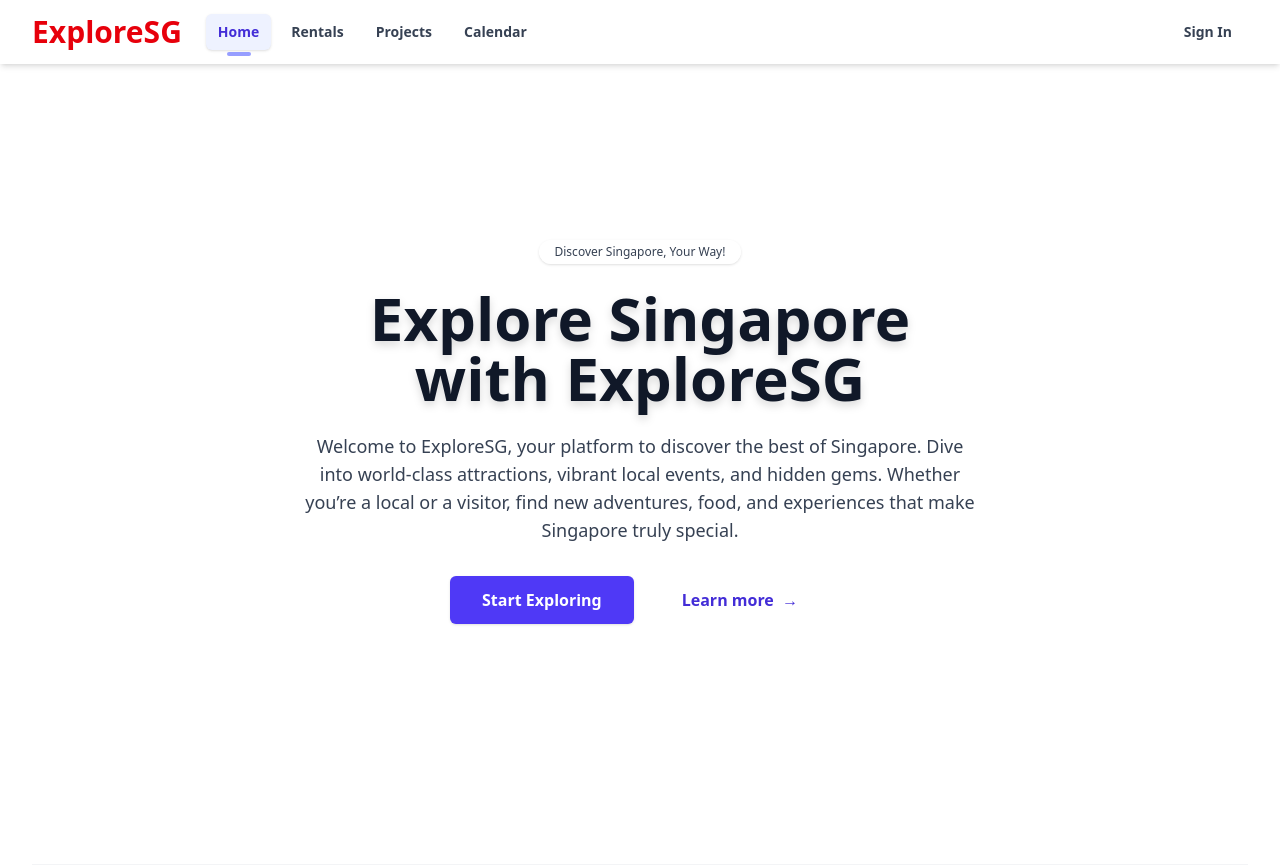
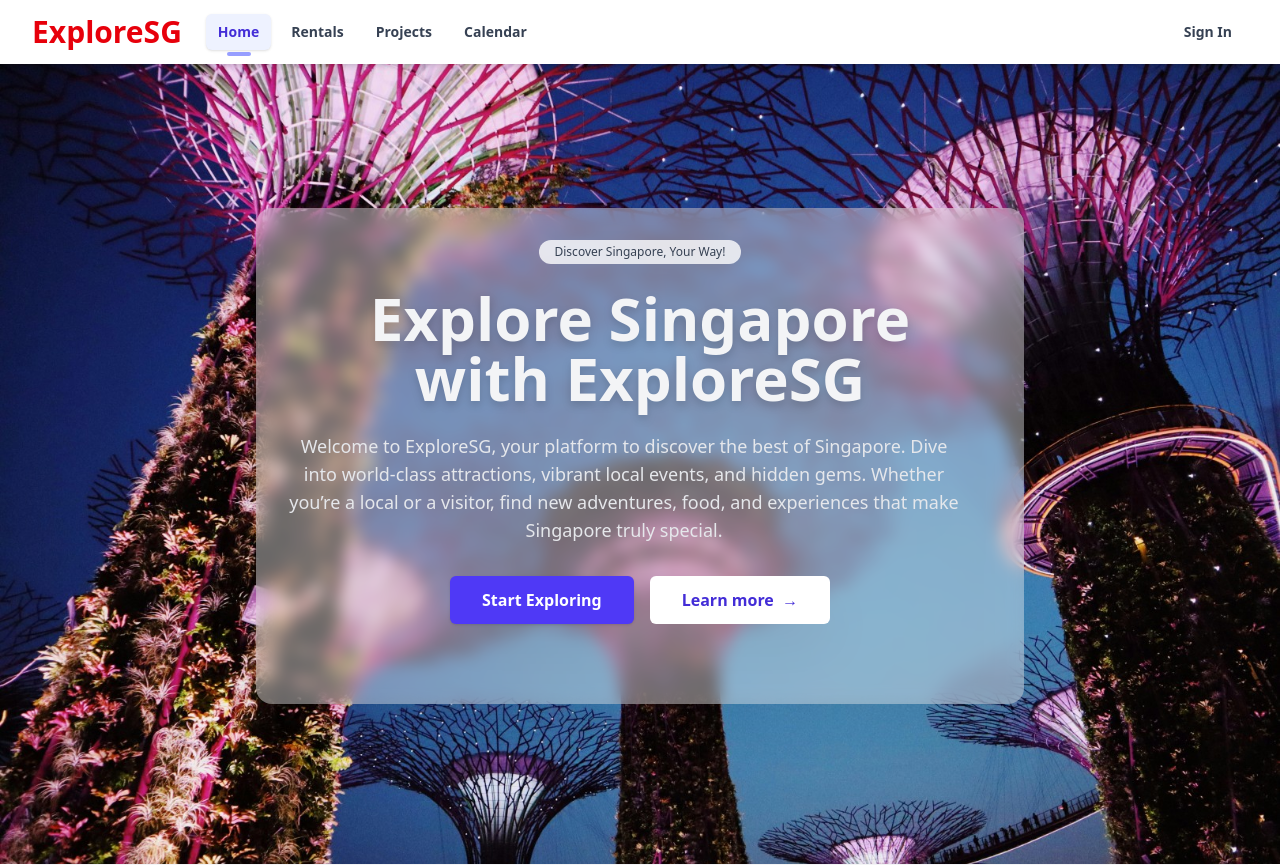
Before and after one commit to XploreSG/exploresg-frontend-service, a React (Vite) app: page / in a window 1280 px wide. Shown: the top 866 px of the page. Built offline with nearby package versions, Linux system fonts and the light colour scheme.

Commit message:
EXPLORE-11: HomePage Background updated

```diff
--- a/src/pages/HomePage.tsx
+++ b/src/pages/HomePage.tsx
@@ -2,35 +2,36 @@ import React from "react";
 
 const HomePage: React.FC = () => {
   return (
-    <div className="min-h-screen bg-white">
+    <div className="min-h-screen">
       {/* Hero Section with background image and overlay */}
       <div className="relative flex min-h-screen flex-col items-center justify-center px-4 pt-20 pb-24 sm:px-8">
         {/* Background image */}
         <img
-          src="/assets/exploresg-backdrop-jewel.jpg"
+          src="/assets/exploresg-backdrop-garden.jpg"
           alt="Singapore Jewel Backdrop"
           className="absolute inset-0 -z-20 h-full w-full object-cover object-center"
-          style={{ filter: "brightness(0.7) blur(0.5px)" }}
+          // style={{ filter: "brightness(0.7) blur(0.5px)" }}
         />
         {/* Gradient overlay */}
-        <div className="absolute inset-0 -z-10 bg-gradient-to-tr from-white/80 via-purple-100/60 to-white/80" />
+        <div className="absolute inset-0 -z-10" />
+        <div className="mx-auto w-full max-w-3xl rounded-2xl bg-white/40 p-8 drop-shadow-2xl backdrop-blur-sm">
           {/* Announcement bar */}
           <div className="mb-6 flex items-center justify-center">
-          <span className="rounded-full bg-white/80 px-4 py-1 text-xs font-medium text-gray-700 shadow">
+            <span className="rounded-full bg-white/80 px-4 py-1 text-xs font-medium text-gray-700">
               Discover Singapore, Your Way!
             </span>
           </div>
           {/* Headline */}
-        <h1 className="mb-6 text-center text-4xl font-extrabold text-gray-900 drop-shadow-lg sm:text-5xl md:text-6xl">
+          <h1 className="mb-6 text-center text-4xl font-extrabold text-gray-100 drop-shadow-lg sm:text-5xl md:text-6xl">
             Explore Singapore
             <br className="hidden sm:block" /> with ExploreSG
           </h1>
           {/* Subheadline */}
-        <p className="mb-8 max-w-2xl text-center text-lg text-gray-700">
-          Welcome to ExploreSG, your platform to discover the best of Singapore.
-          Dive into world-class attractions, vibrant local events, and hidden
-          gems. Whether you’re a local or a visitor, find new adventures, food,
-          and experiences that make Singapore truly special.
+          <p className="mb-8 max-w-2xl text-center text-lg text-gray-200">
+            Welcome to ExploreSG, your platform to discover the best of
+            Singapore. Dive into world-class attractions, vibrant local events,
+            and hidden gems. Whether you’re a local or a visitor, find new
+            adventures, food, and experiences that make Singapore truly special.
           </p>
           {/* CTA Buttons */}
           <div className="mb-12 flex flex-col items-center gap-4 sm:flex-row sm:justify-center">
@@ -40,6 +41,7 @@ const HomePage: React.FC = () => {
             <button className="rounded-md bg-white px-8 py-3 text-base font-semibold text-indigo-700 hover:bg-indigo-50 focus:ring-2 focus:ring-indigo-500 focus:outline-none">
               Learn more <span className="ml-1">→</span>
             </button>
+          </div>
         </div>
       </div>
       {/* Company Logos Row */}
```
Also changed, not shown: public/assets/exploresg-backdrop-garden.jpg (added). Lines whose indentation alone changed are shown as unchanged.
